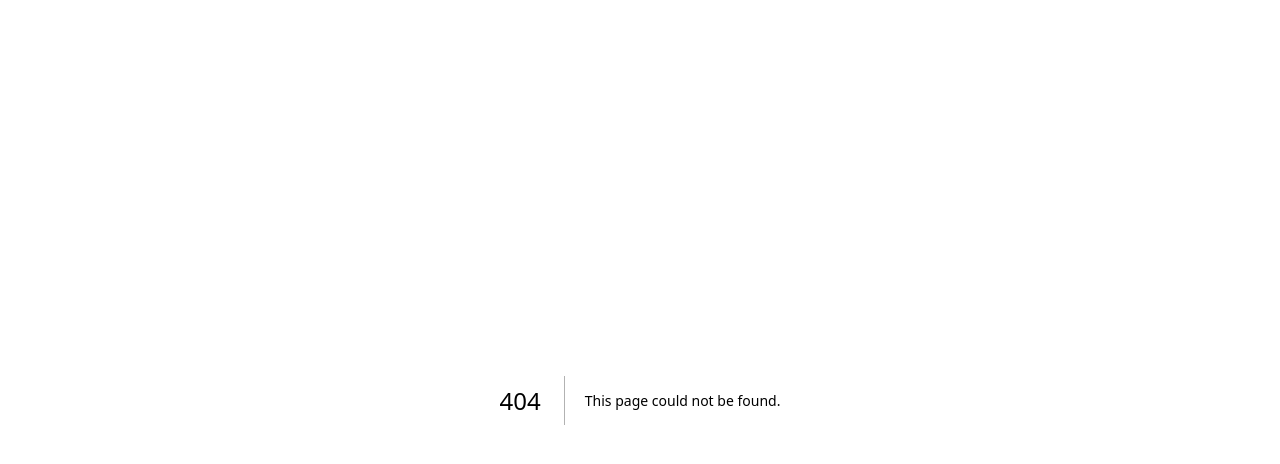
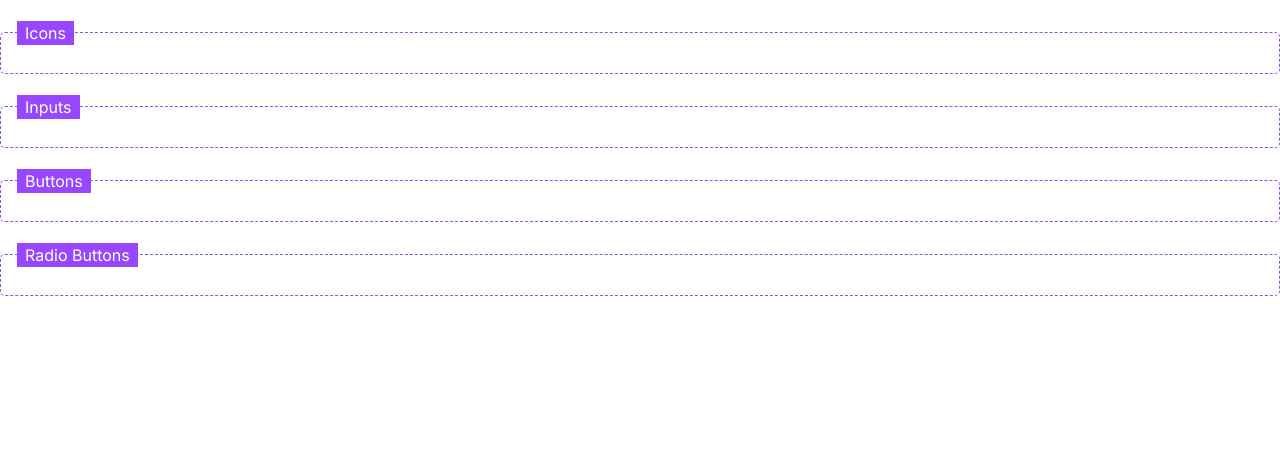
Before and after one commit to HyriaRoman/goit-travel-trucks, a Next.js app: page /ui-kit-demo in a window 1280 px wide. Before the commit this address had no page. Shown: the top 464 px of the page. Built offline with nearby package versions, Linux system fonts and the light colour scheme.

Commit message:
ui-kit/demo: add ui-kit demo page

```diff
--- /dev/null
+++ b/app/ui-kit-demo/page.module.css
@@ -0,0 +1,35 @@
+.demo {
+  padding: 32px 0;
+}
+
+.demo-section {
+  display: block;
+  position: relative;
+
+  padding: 24px 16px 16px;
+  border: 1px dashed #9747ff;
+  border-radius: 5px;
+
+  &:not(:first-child) {
+    margin-top: 32px;
+  }
+}
+
+.demo-section__title {
+  position: absolute;
+  top: calc(-0.5em - 4px);
+  left: 16px;
+
+  display: block;
+  padding: 0 8px;
+
+  background-color: #9747ff;
+  border-radius: 5;
+  color: #fff;
+}
+
+.demo-section__list {
+  display: flex;
+  flex-flow: column nowrap;
+  gap: 12px;
+}
--- /dev/null
+++ b/app/ui-kit-demo/page.tsx
@@ -0,0 +1,44 @@
+import classList from "@/utils/classList";
+import css from "./page.module.css";
+import Input from "@/components/Input/Input";
+import Button from "@/components/Button/Button";
+import Radio from "@/components/Radio/Radio";
+import Icon from "@/components/Icon/Icon";
+
+interface DemoSectionProps {
+  title?: string;
+  children?: React.ReactNode;
+}
+
+function DemoSection({ title, children }: DemoSectionProps): React.ReactNode {
+  return (
+    <section className={classList(css["demo-section"])}>
+      {title && <p className={classList(css["demo-section__title"])}>{title}</p>}
+      <div className={classList(css["demo-section__list"])}>{children}</div>
+    </section>
+  );
+}
+
+export default function Markup(): React.ReactNode {
+  return (
+    <main>
+      <div className={classList("container", css["demo"])}>
+        <DemoSection title="Icons">
+          <Icon />
+        </DemoSection>
+
+        <DemoSection title="Inputs">
+          <Input />
+        </DemoSection>
+
+        <DemoSection title="Buttons">
+          <Button />
+        </DemoSection>
+
+        <DemoSection title="Radio Buttons">
+          <Radio />
+        </DemoSection>
+      </div>
+    </main>
+  );
+}
```
